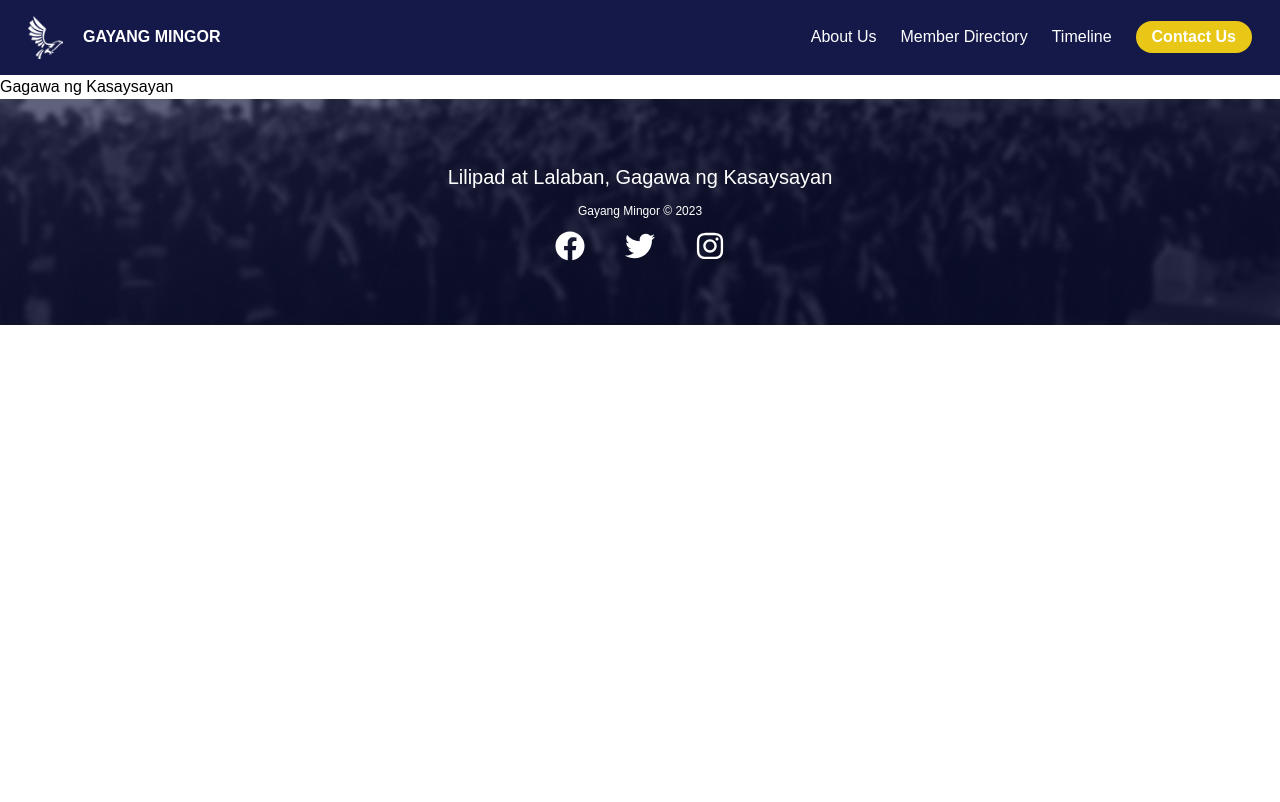
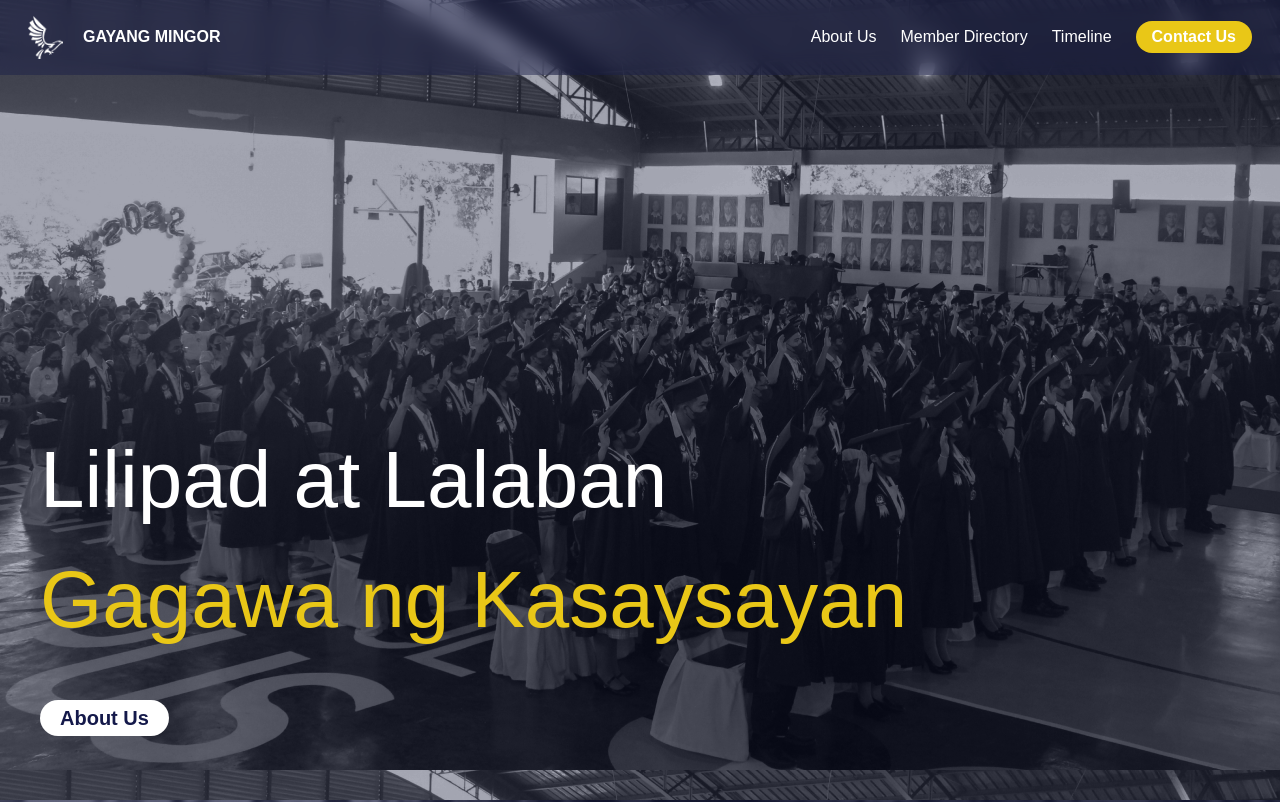
Before and after one commit to maxellmilay/gayang-mingor, a Next.js app: page / in a window 1280 px wide. Shown: the top 802 px of the page. Built offline with nearby package versions, Linux system fonts and the light colour scheme.

Commit message:
[UI][Maxell] added landing section

```diff
--- a/src/app/page.tsx
+++ b/src/app/page.tsx
@@ -1,7 +1,19 @@
 import React from "react";
 
 const HomePage = () => {
-  return <div className="font-bitcheese">Gagawa ng Kasaysayan</div>;
+  return (
+    <div className="flex flex-col">
+      <div className="flex flex-col justify-end bg-landing w-full h-screen font-gotham px-10">
+        <p className="text-[5rem] text-white">Lilipad at Lalaban</p>
+        <p className="text-[5rem] font-bitcheese text-mingor-yellow mb-10">
+          Gagawa ng Kasaysayan
+        </p>
+        <button className="text-mingor-blue bg-white rounded-[3.125rem] text-xl font-bold px-5 py-1 w-fit mb-16">
+          About Us
+        </button>
+      </div>
+    </div>
+  );
 };
 
 export default HomePage;
--- a/src/components/Header.tsx
+++ b/src/components/Header.tsx
@@ -15,7 +15,7 @@ const Header = () => {
   };
 
   return (
-    <div className="flex px-7 py-4 bg-mingor-blue justify-between backdrop-blur-[10px] header-box-shadow">
+    <div className="flex fixed w-screen px-7 py-4 bg-mingor-blue/40 justify-between backdrop-blur-[10px] header-box-shadow bg-center">
       <button className="flex items-center">
         <Image
           src="/images/gayang-mingor-logo.png"
--- a/tailwind.config.js
+++ b/tailwind.config.js
@@ -14,6 +14,7 @@ module.exports = {
       },
       backgroundImage: {
         footer: "url('/images/footer-bg.png')",
+        landing: "url('/images/landing-bg.png')",
       },
     },
   },
```
Also changed, not shown: public/images/landing-bg.png (added).
